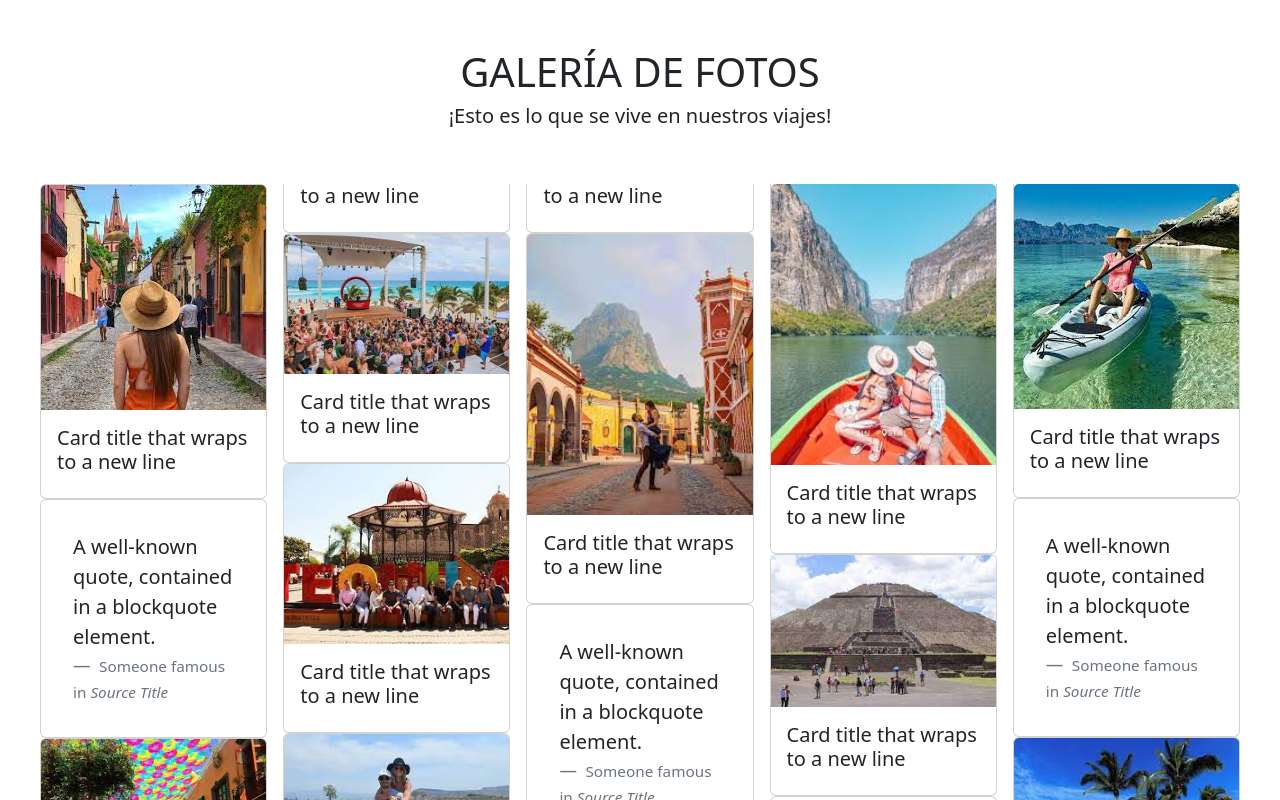
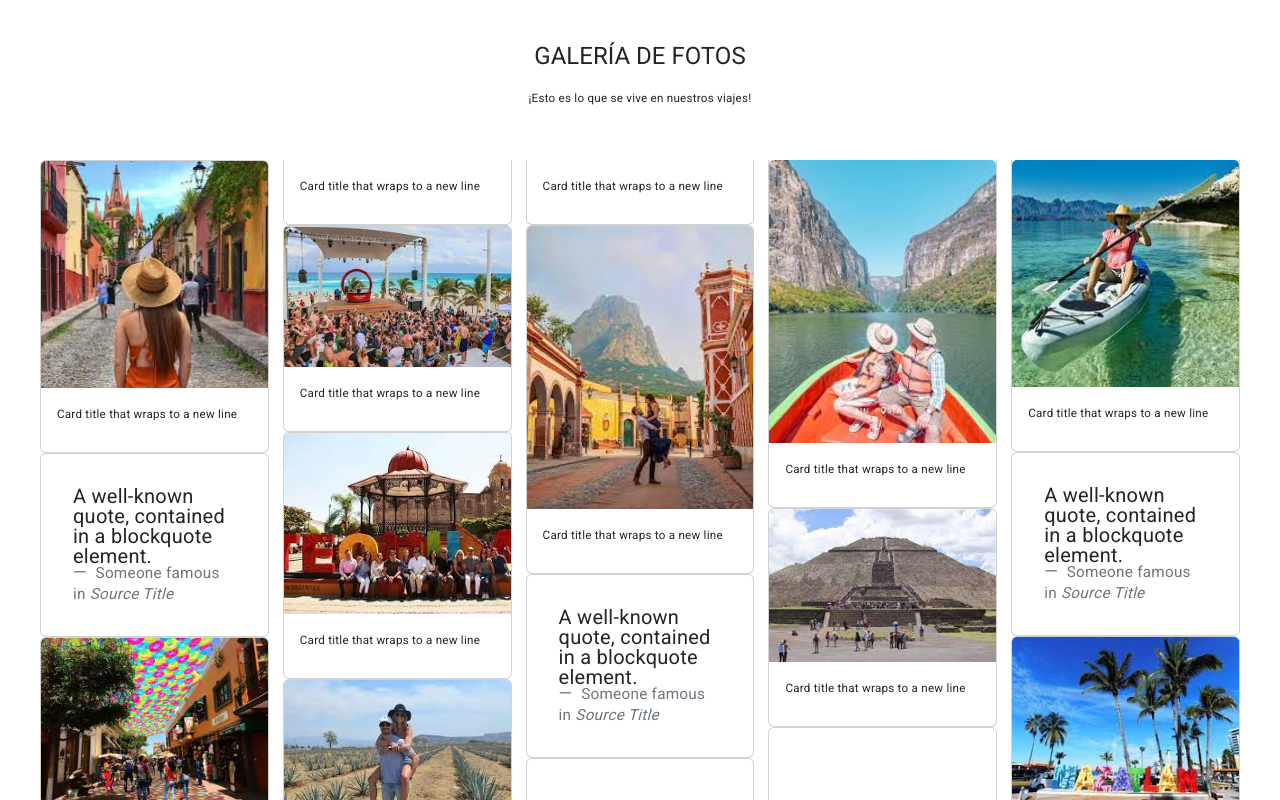
Before and after one commit to Ana211202/tours_proyect, an Angular app in the folder reserva/: page / in a window 1280 px wide. Shown: the top 800 px of the page. Built offline with nearby package versions, Linux system fonts and the light colour scheme.

Commit message:
barrabusqueda

```diff
--- a/reserva/angular.json
+++ b/reserva/angular.json
@@ -25,6 +25,7 @@
               "src/assets"
             ],
             "styles": [
+              "@angular/material/prebuilt-themes/indigo-pink.css",
               "src/styles.css"
             ],
             "scripts": ["node_modules/jquery/dist/jquery.slim.min.js",
@@ -89,6 +90,7 @@
               "src/assets"
             ],
             "styles": [
+              "@angular/material/prebuilt-themes/indigo-pink.css",
               "src/styles.css"
             ],
             "scripts": []
--- a/reserva/package.json
+++ b/reserva/package.json
@@ -11,10 +11,12 @@
   "private": true,
   "dependencies": {
     "@angular/animations": "^15.2.0",
+    "@angular/cdk": "^15.2.9",
     "@angular/common": "^15.2.0",
     "@angular/compiler": "^15.2.0",
     "@angular/core": "^15.2.0",
     "@angular/forms": "^15.2.0",
+    "@angular/material": "^15.2.9",
     "@angular/platform-browser": "^15.2.0",
     "@angular/platform-browser-dynamic": "^15.2.0",
     "@angular/router": "^15.2.0",
--- a/reserva/src/app/app.module.ts
+++ b/reserva/src/app/app.module.ts
@@ -4,12 +4,14 @@
 import { AppComponent } from './app.component';
 import { GaleriaComponent } from './components/galeria/galeria.component';
 import { ReservasComponent } from './components/reservas/reservas.component';
+import { SearchComponent } from './components/search/search.component';
 
 @NgModule({
   declarations: [
     AppComponent,
     GaleriaComponent,
-    ReservasComponent
+    ReservasComponent,
+    SearchComponent
   ],
   imports: [
     BrowserModule, FormsModule
--- /dev/null
+++ b/reserva/src/app/components/search/search.component.html
@@ -0,0 +1 @@
+<p>search works!</p>
--- a/reserva/src/index.html
+++ b/reserva/src/index.html
@@ -6,8 +6,11 @@
   <base href="/">
   <meta name="viewport" content="width=device-width, initial-scale=1">
   <link rel="icon" type="image/x-icon" href="favicon.ico">
+  <link rel="preconnect" href="https://fonts.gstatic.com">
+  <link href="https://fonts.googleapis.com/css2?family=Roboto:wght@300;400;500&display=swap" rel="stylesheet">
+  <link href="https://fonts.googleapis.com/icon?family=Material+Icons" rel="stylesheet">
 </head>
-<body>
+<body class="mat-typography">
   <app-root></app-root>
 </body>
 </html>
--- a/reserva/src/styles.css
+++ b/reserva/src/styles.css
@@ -1 +1,4 @@
 @import '~bootstrap/dist/css/bootstrap.min.css';
+
+html, body { height: 100%; }
+body { margin: 0; font-family: Roboto, "Helvetica Neue", sans-serif; }
```
Also changed, not shown: reserva/src/app/components/search/search.component.ts (added, +10 -0 lines), reserva/src/app/components/search/search.component.css (added), 2 other files (tests, documents, lock files or other folders).
